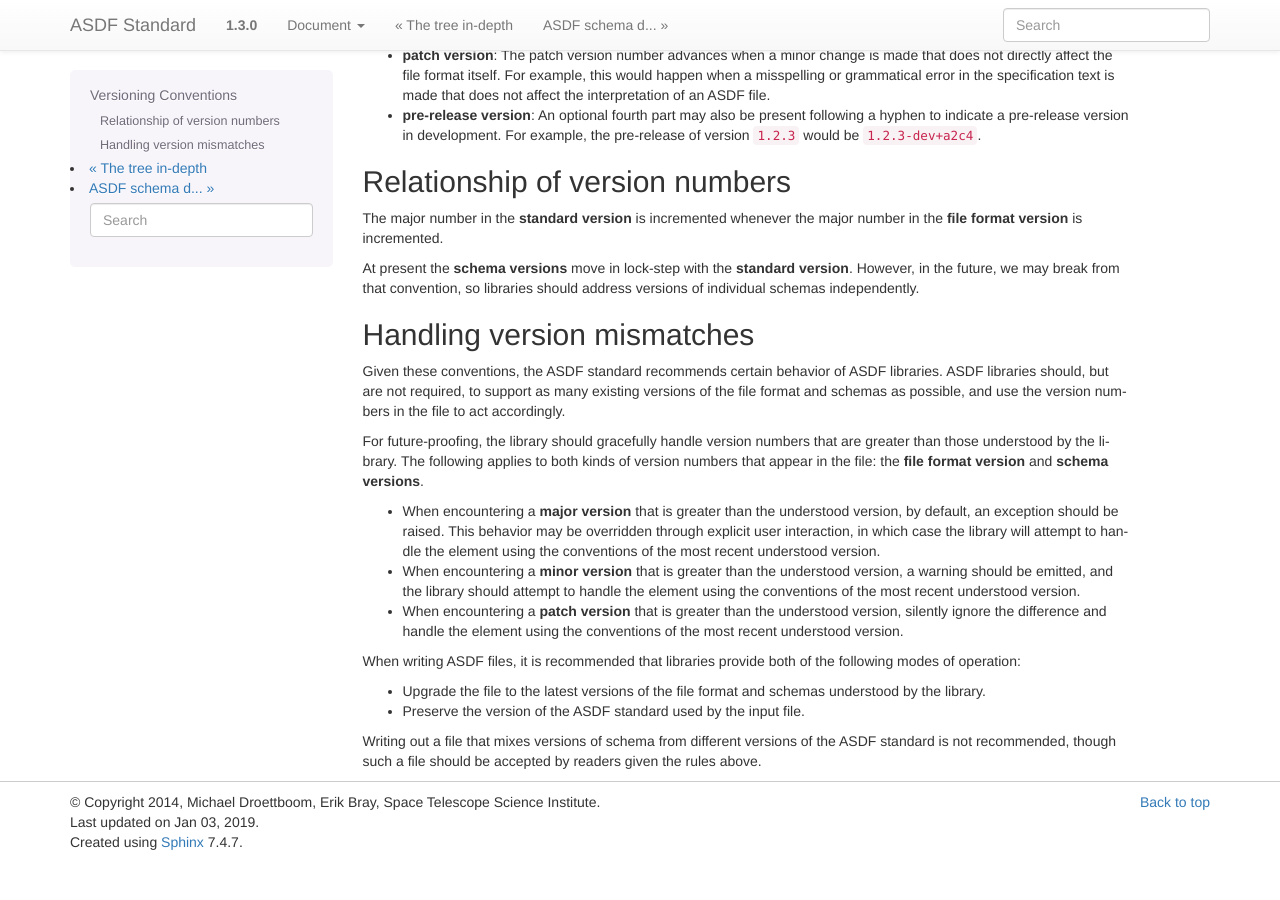
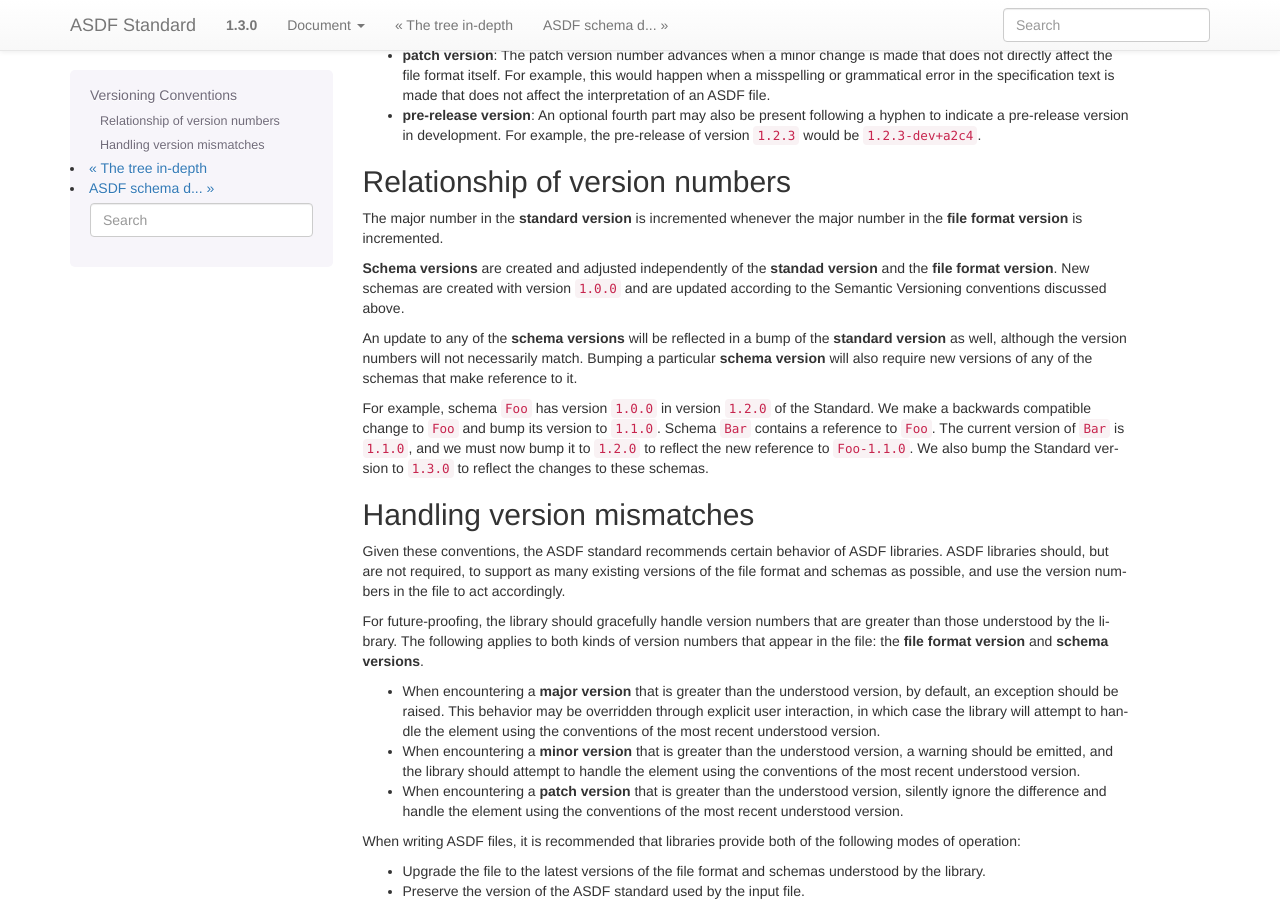
Before and after one commit to asdf-format/asdf-standard, a Sphinx documentation site: the page built from source/versioning.rst, in a window 1280 px wide and 900 px high, scrolled down 535 px. Built offline with Sphinx 7.4.7, drawn with Linux system fonts in a browser that asks for light colours; pages that are not in the unit, such as notebooks, are missing from menus; before the commit the page ends 1397 px from its top, so only the background shows below that.

Commit message:
Update documentation to clarify schema versioning

```diff
--- a/source/versioning.rst
+++ b/source/versioning.rst
@@ -62,10 +62,22 @@ Relationship of version numbers
 The major number in the **standard version** is incremented whenever
 the major number in the **file format version** is incremented.
 
-At present the **schema versions** move in lock-step with the
-**standard version**.  However, in the future, we may break from that
-convention, so libraries should address versions of individual schemas
-independently.
+**Schema versions** are created and adjusted independently of the **standad
+version** and the **file format version**. New schemas are created with version
+``1.0.0`` and are updated according to the Semantic Versioning conventions
+discussed above.
+
+An update to any of the **schema versions** will be reflected in a bump of the
+**standard version** as well, although the version numbers will not necessarily
+match. Bumping a particular **schema version** will also require new versions
+of any of the schemas that make reference to it.
+
+For example, schema ``Foo`` has version ``1.0.0`` in version ``1.2.0`` of the
+Standard. We make a backwards compatible change to ``Foo`` and bump its version
+to ``1.1.0``. Schema ``Bar`` contains a  reference to ``Foo``. The current
+version of ``Bar`` is ``1.1.0``, and we must now bump it to ``1.2.0`` to
+reflect the new reference to ``Foo-1.1.0``. We also bump the Standard version
+to ``1.3.0`` to reflect the changes to these schemas.
 
 Handling version mismatches
 ---------------------------
```
